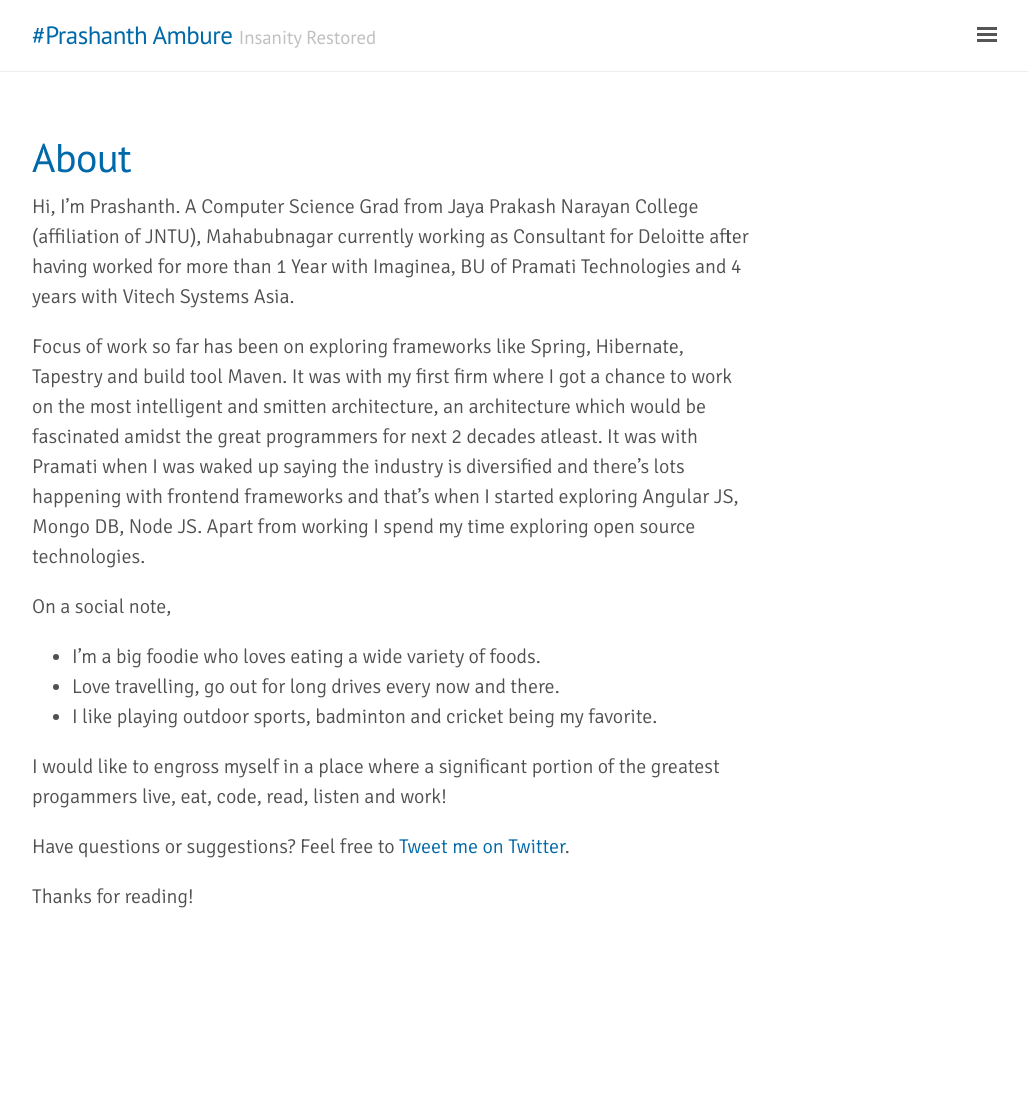
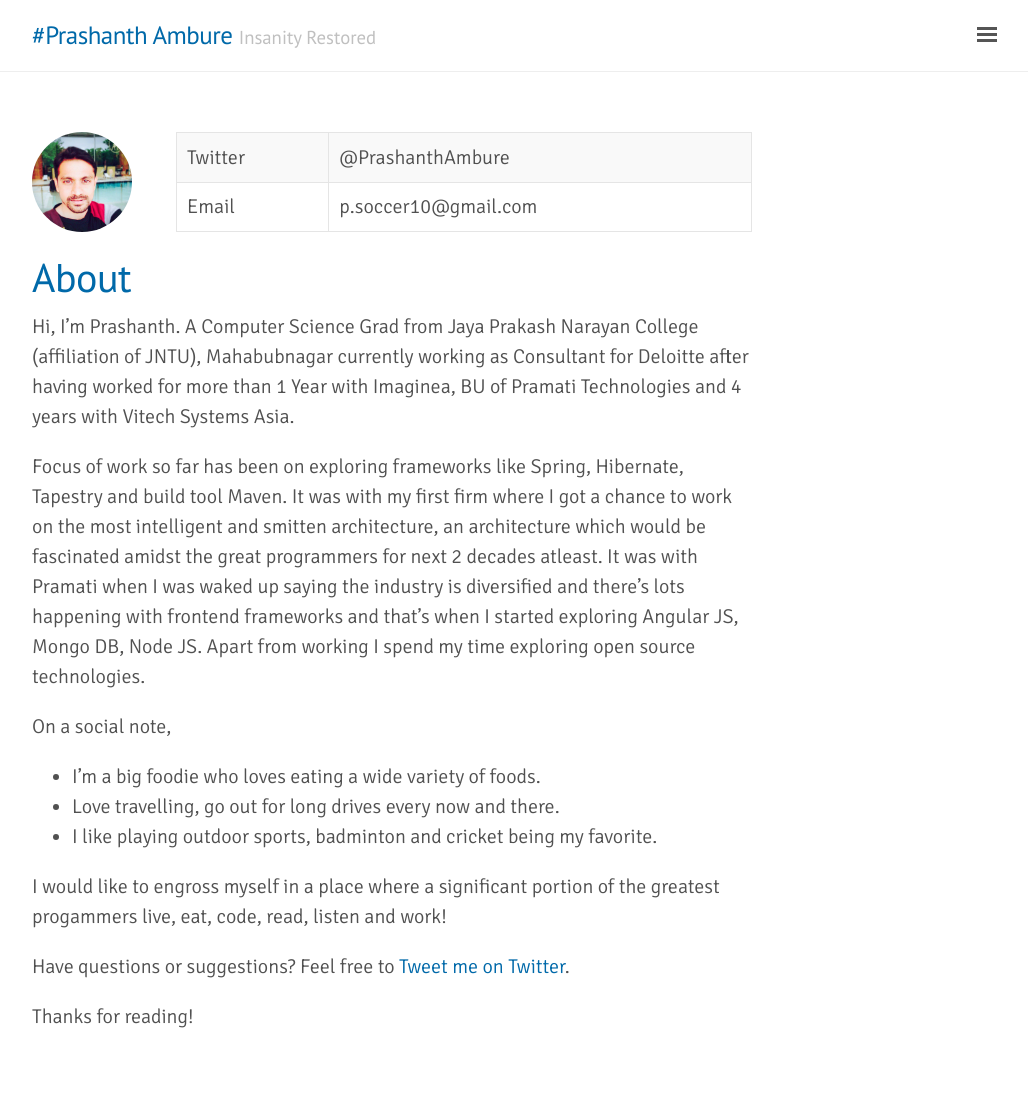
Before and after one commit to PrashanthAmbure/PrashanthAmbure.github.io, a Jekyll site: the page built from about.md, in a window 1280 px wide. Shown: the whole page, without its empty margins (248-1276 px from the left). Built offline with Jekyll 4.4.1, drawn with Linux system fonts in a browser that asks for light colours; before the commit the page ends 992 px from its top, so only the background shows below that.

Commit message:
About me now has a profile pic.

```diff
--- a/_includes/head.html
+++ b/_includes/head.html
@@ -20,6 +20,7 @@
   <link rel="stylesheet" href="{{ site.baseurl }}/public/css/poole.css">
   <link rel="stylesheet" href="{{ site.baseurl }}/public/css/syntax.css">
   <link rel="stylesheet" href="{{ site.baseurl }}/public/css/lanyon.css">
+  <link rel="stylesheet" href="{{ site.baseurl }}/public/css/client.css">
   <link rel="stylesheet" href="http://fonts.googleapis.com/css?family=PT+Serif:400,400italic,700|PT+Sans:400|Signika:300">
 
   <!-- Icons -->
--- a/_layouts/page.html
+++ b/_layouts/page.html
@@ -1,7 +1,22 @@
 ---
 layout: default
 ---
-
+<div class="profile-img-div">
+	<img src="/assets/dp.jpg" class="profile-img" />
+</div>
+<div class="profile-info-div">
+	<table style="height: 100px">
+		<tr>
+			<td>Twitter</td>
+			<td>@PrashanthAmbure</td>
+		</tr>
+		<tr>
+			<td>Email</td>
+			<td>p.soccer10@gmail.com</td>
+		</tr>
+	</table>
+</div>
+<br>
 <div class="page">
   <h1 class="page-title">{{ page.title }}</h1>
   {{ content }}
--- /dev/null
+++ b/public/css/client.css
@@ -0,0 +1,12 @@
+.profile-img {
+	height: 100px;
+	border-radius: 50%;
+}
+.profile-img-div {
+	float: left;
+	width: 20%;
+}
+.profile-info-div {
+	float: left;
+	width: 80%;
+}
```
Also changed, not shown: assets/dp.jpg (added).
